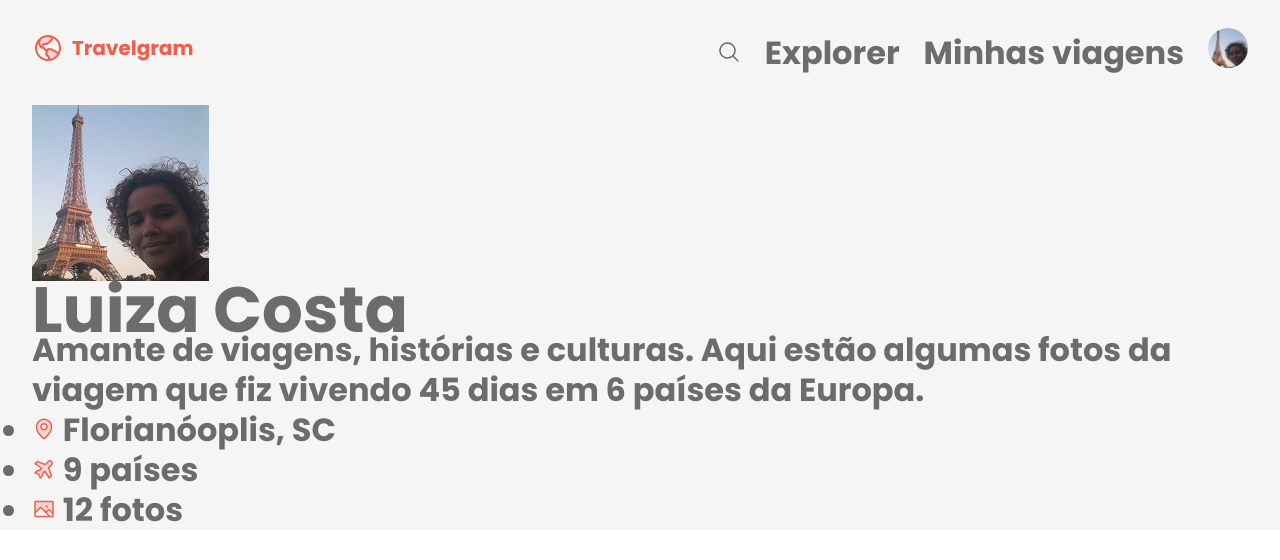
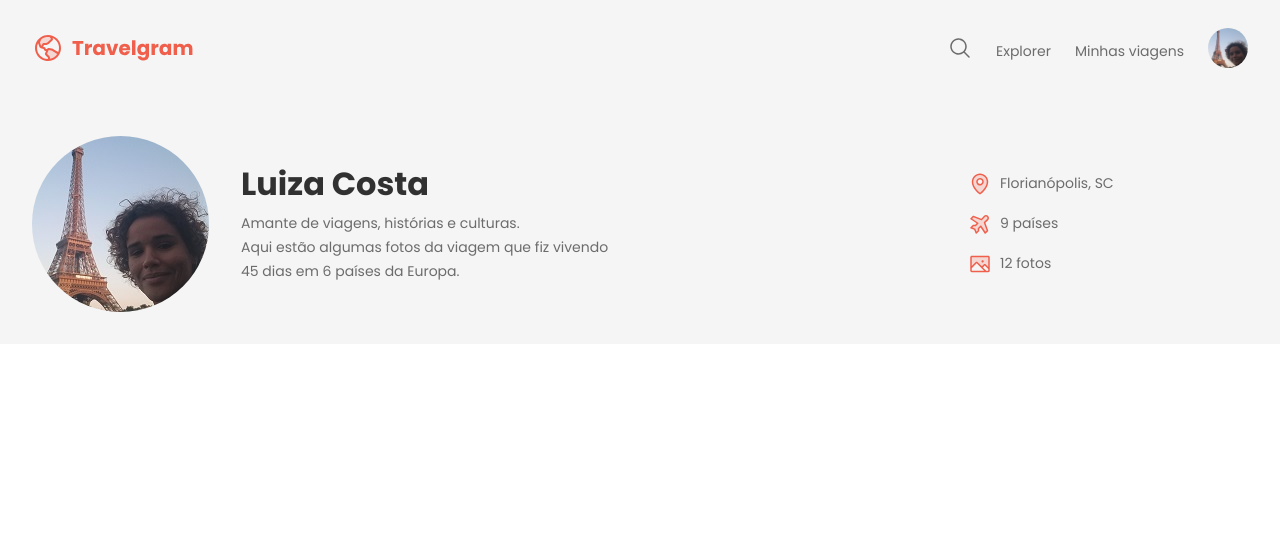
Before and after one commit to luizacosta92/projeto-travelgram, a plain HTML site: page index.html in a window 1280 px wide. Drawn offline with Linux system fonts and the light colour scheme.

Commit message:
Doing header

```diff
--- a/index.html
+++ b/index.html
@@ -34,12 +34,15 @@
       <div class="container">
         <div id="profile">
           <img src="./assets/Images/profile-pic.jpeg" alt="foto luiza em frente a torre eiffel">
+          <div>
             <h1>Luiza Costa</h1>
-<p> Amante de viagens, histórias e culturas. Aqui estão algumas fotos da viagem que fiz vivendo 45 dias em 6 países da Europa.</p>
+              <p> Amante de viagens, histórias e culturas.<br> Aqui estão algumas fotos da viagem que fiz vivendo 45 dias em 6 países da Europa.</p>
+          </div>
+          </div>
         <ul id="info">
               <li>
                 <img src="assets/Icons/MapPin.svg" alt="icone de localizacao">
-    <span> Florianóoplis, SC</span>
+                <span> Florianópolis, SC</span>
               </li>
               <li>
                 <img src="assets/Icons/AirplaneTilt.svg" alt="icone de aviao">
@@ -52,8 +55,7 @@
             </ul>
         </div>
       </div>
+ </header>
  </div>
-
- </header>
 </body>
 </html>
--- a/styles/header.css
+++ b/styles/header.css
@@ -1,10 +1,19 @@
 header {
   padding-block: 32px;
+  font: var(--text-md);
+  }
+
+  header .container {
+    display: flex;
+    justify-content: space-between;
+    align-items: center;
+    align-self: stretch;
   }
 
   #profile {
     display: flex;
     gap: 32px;
+    align-items: center;
   }
 
   #profile > div {
@@ -16,3 +25,25 @@ padding-block: 32px;
     color: var(--text-color-primary);
     margin-bottom: 8px;
   }
+
+
+
+  #profile img {
+    border-radius: 50%;
+  }
+
+  #info {
+    list-style: none;
+    display: flex;
+    flex-direction: column;
+    gap: 16px;
+    width: 280px;
+    font: var(--text-md);
+  }
+
+
+  #info li{
+    display: flex;
+    align-items: center;
+    gap: 8px;
+  }
--- a/styles/index.css
+++ b/styles/index.css
@@ -1,3 +1,3 @@
 @import url(global.css);
 @import url(nav.css);
-@import url(header);
+@import url(header.css);
--- a/styles/nav.css
+++ b/styles/nav.css
@@ -2,7 +2,7 @@ nav {
   display: flex;
   justify-content: space-between;
   align-items: center;
-
+  font: var(--text-md) ;
   padding-block: 20px;
 }
 
```
Lines whose indentation alone changed are shown as unchanged.
